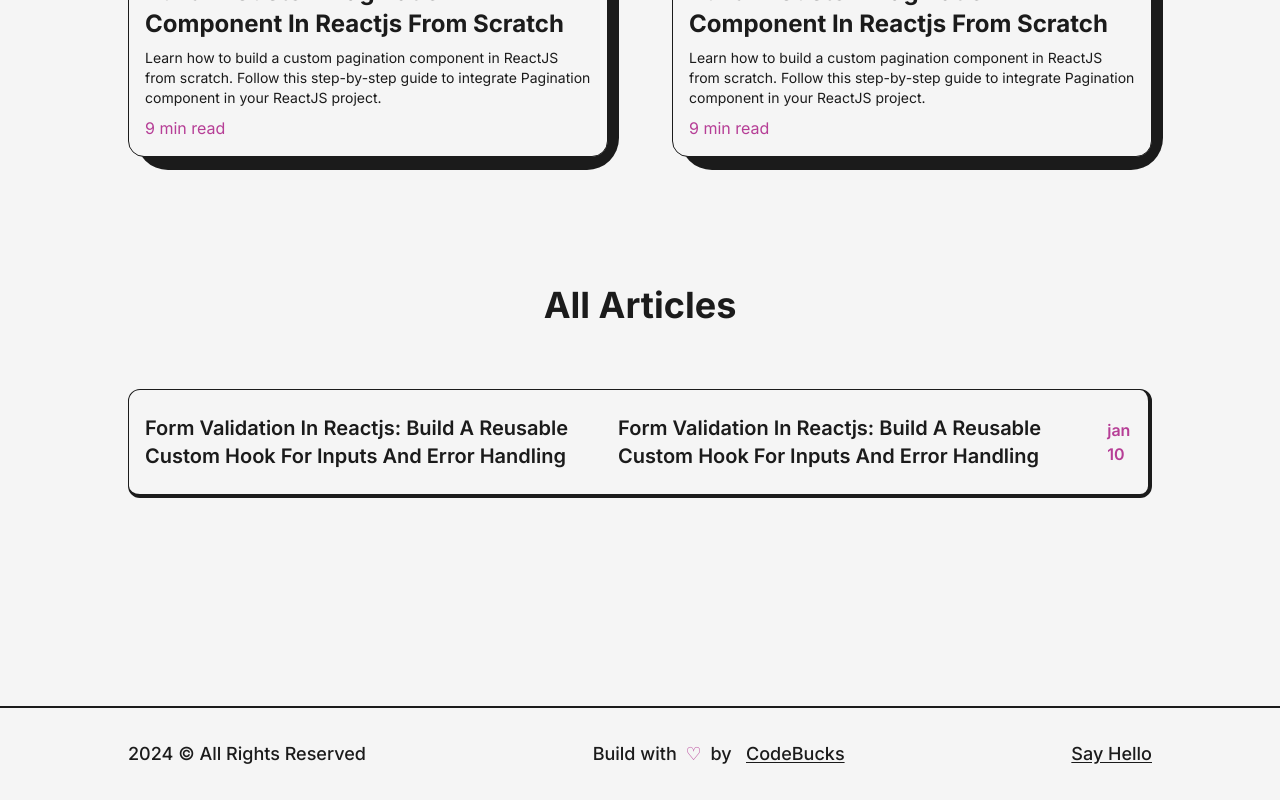
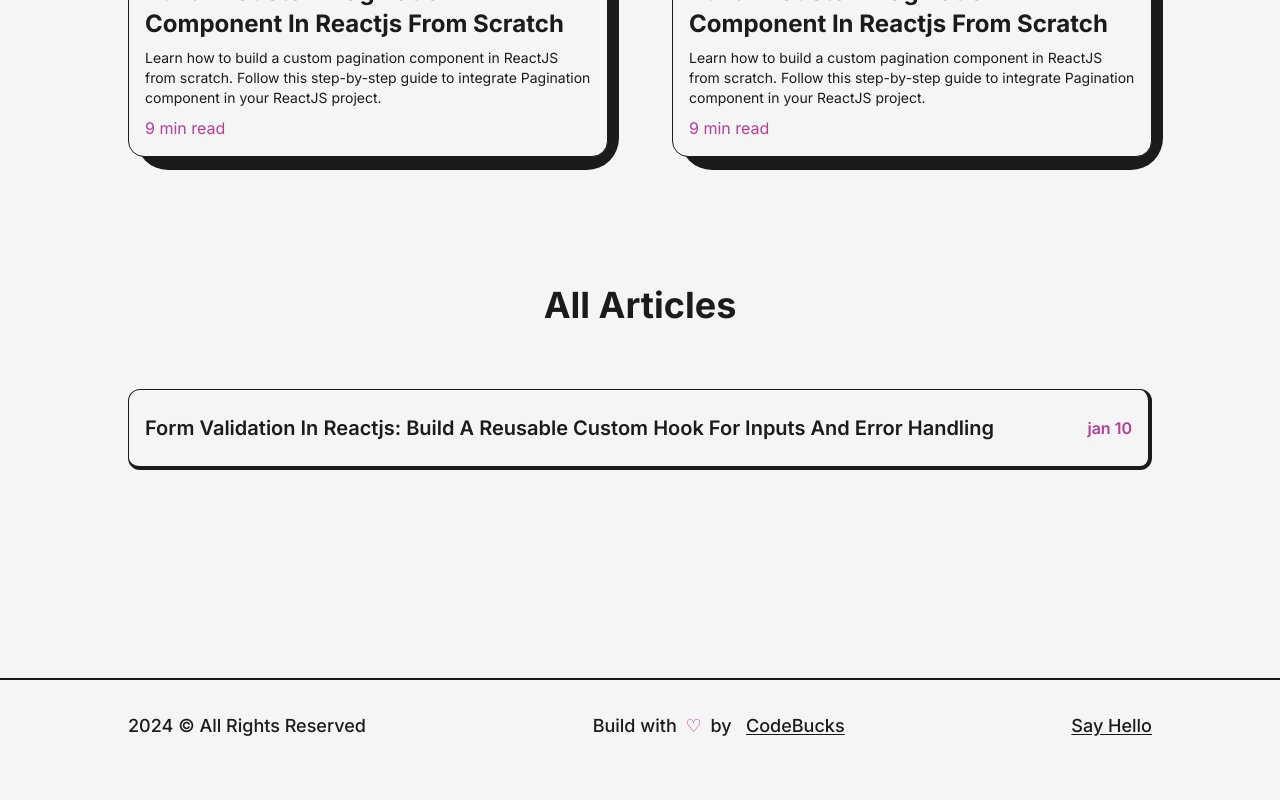
Before and after one commit to LoGiSTeRr/DanielPortfolio, a Next.js app: page /articles in a window 1280 px wide. Shown: the part 850-1650 px from the top of the page. After the commit the page ends 1622 px from the top, so only its background shows below. Built offline with nearby package versions, Linux system fonts and the light colour scheme.

Commit message:
articles done

```diff
--- a/app/articles/page.jsx
+++ b/app/articles/page.jsx
@@ -30,20 +30,17 @@ const MovingImg = ({title,img,link}) => {
     return(
         <Link onMouseMove={handleMouse} onMouseLeave={handleMouseLeave} href={link} target="_blank">
             <h2 className="capitalize text-xl underline-offset-2 font-semibold hover:underline">{title}</h2>
-            <FramerImage style={{x:x, y:y}} ref={imgRef} src={img} alt={title} className="w-96 h-auto hidden absolute rounded-lg"/>
+            <FramerImage initial={{opacity:0}} whileInView={{opacity:1,transition:{duration:0.2}}} style={{x:x, y:y}} ref={imgRef} src={img} alt={title} className="z-10 w-96 h-auto hidden absolute rounded-lg"/>
         </Link>
     )
 }
 
 const Article = ({img,date,title,link}) => {
     return(
-        <li className="relative w-full p-4 py-6 my-4 rounded-xl flex items-center justify-between bg-light text-dark first:mt-0 border border-dark border-solid border-r-4 border-b-4">
-            <Link href={link} target="_blank">
-                <h2 className="capitalize text-xl underline-offset-2 font-semibold hover:underline">{title}</h2>
-            </Link>
+        <motion.li initial={{y:200}} whileInView={{y:0,transition:{duration:0.5}}} viewport={{once:true}} className="relative w-full p-4 py-6 my-4 rounded-xl flex items-center justify-between bg-light text-dark first:mt-0 border border-dark border-solid border-r-4 border-b-4">
             <MovingImg title={title} link={link} img={img}/>
             <span className="text-primary font-semibold pl-4">{date}</span>
-        </li>
+        </motion.li>
     )
 }
 
```
